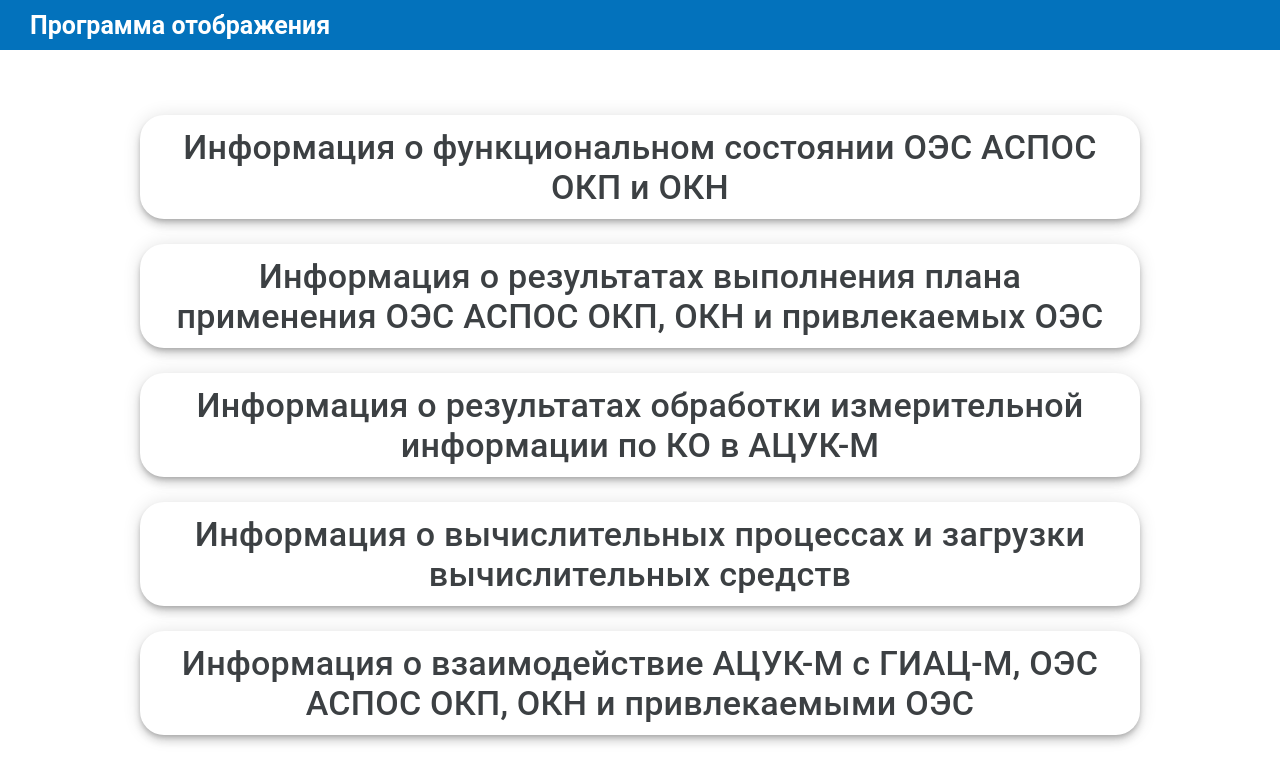
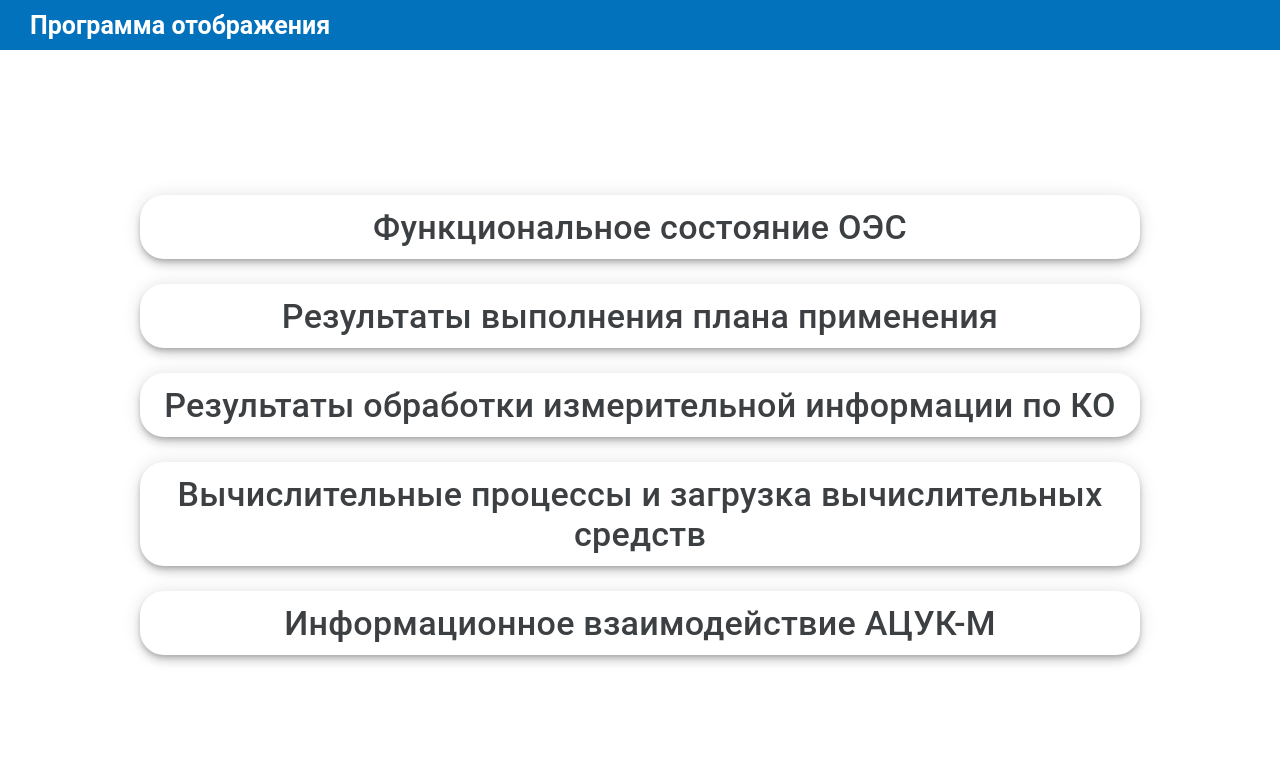
Before and after one commit to Elena-Cake/aspos-display, a React (Create React App) app: page / in a window 1280 px wide. Shown: the top 782 px of the page. Built offline with nearby package versions, Linux system fonts and the light colour scheme.

Commit message:
add chart /test

```diff
--- a/package.json
+++ b/package.json
@@ -14,6 +14,7 @@
     "react-dom": "^18.2.0",
     "react-router-dom": "^6.15.0",
     "react-scripts": "5.0.1",
+    "recharts": "^2.8.0",
     "typescript": "^4.9.5",
     "web-vitals": "^2.1.4"
   },
--- a/src/App.tsx
+++ b/src/App.tsx
@@ -3,31 +3,32 @@ import { Routes, Route, Link } from 'react-router-dom';
 import './App.scss';
 import Header from './components/Header/Header';
 import FrameItem from './components/FrameItem';
+import FuncState from './components/FuncState/FuncState';
 
 // url to all, path to frame
 export const links = [
   {
-    title: 'Информация о функциональном состоянии ОЭС АСПОС ОКП и ОКН',
-    path: '#',
+    title: 'Функциональное состояние ОЭС',
+    path: 'functional-state',
     url: 'https://omcc.ru/'
   },
   {
-    title: 'Информация о результатах выполнения плана применения ОЭС АСПОС ОКП, ОКН и привлекаемых ОЭС',
+    title: 'Результаты выполнения плана применения',
     path: 'https://plan.ksoes.ru/?&dark',
     url: 'implementation-plan-results'
   },
   {
-    title: 'Информация о результатах обработки измерительной информации по КО в АЦУК-М',
+    title: 'Результаты обработки измерительной информации по КО',
     path: '#',
     url: 'measurement-information-processing'
   },
   {
-    title: 'Информация о вычислительных процессах и загрузки вычислительных средств',
+    title: 'Вычислительные процессы и загрузка вычислительных средств',
     path: '#',
     url: 'computing'
   },
   {
-    title: 'Информация о взаимодействие АЦУК-М с ГИАЦ-М, ОЭС АСПОС ОКП, ОКН и привлекаемыми ОЭС',
+    title: 'Информационное взаимодействие АЦУК-М',
     path: '#s',
     url: 'interaction'
   }
@@ -43,6 +44,7 @@ function App() {
         <Routes>
           <Route path='/' element={<Main />} />
           <Route path={links[1].url} element={<FrameItem title={links[1].title} path={links[1].path} />} />
+          <Route path={'/test'} element={<FuncState />} />
           <Route path='*' element={<>Такой страницы не существует</>} />
         </Routes>
       </div>
@@ -57,7 +59,10 @@ const Main: React.FC<{}> = () => {
   return <div className="menu">
     <div className='buttons'>
       {
-        links.map(link => <Link to={link.url} className={`link`} target="_blanck">{link.title} </Link>)
+        links.map(link => <Link to={link.url} className={`link`}
+          target="_blanck"
+          onClick={() => window.open(link.url)}
+        >{link.title} </Link>)
       }
     </div>
   </div>
--- /dev/null
+++ b/src/components/FuncState/FuncState.tsx
@@ -0,0 +1,21 @@
+import React from 'react'
+import { LineChart, Line, CartesianGrid, XAxis, YAxis, Tooltip } from 'recharts';
+
+const data = [{ name: 'Page A', uv: 400, pv: 2400, amt: 2400 }, { name: 'Page b', uv: 450, pv: 2500, amt: 2200 }];
+
+const FuncState = () => {
+    const plotRef = React.useRef(null)
+
+    return (
+        <LineChart width={800} height={600} data={data} margin={{ top: 15, right: 20, bottom: 15, left: 10 }}>
+            <Line type="monotone" dataKey="uv" stroke="#8884d8" />
+            <Line type="monotone" dataKey="pv" stroke="#8884d8" />
+            <CartesianGrid stroke="#ccc" strokeDasharray="5 5" />
+            <XAxis dataKey="name" />
+            <YAxis />
+            <Tooltip />
+        </LineChart>
+    )
+}
+
+export default FuncState
```
Also changed, not shown: public/index.html (+1 -21 lines), 1 other file (tests, documents, lock files or other folders).
